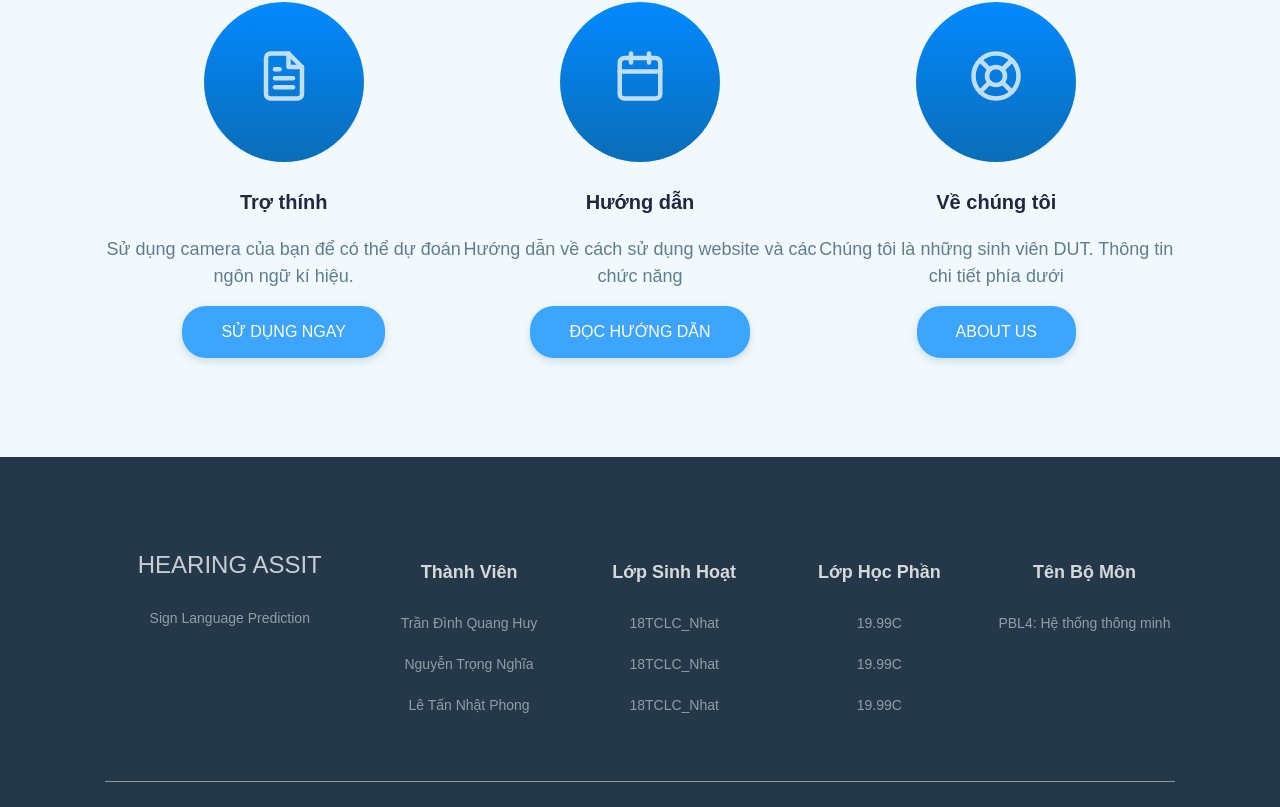
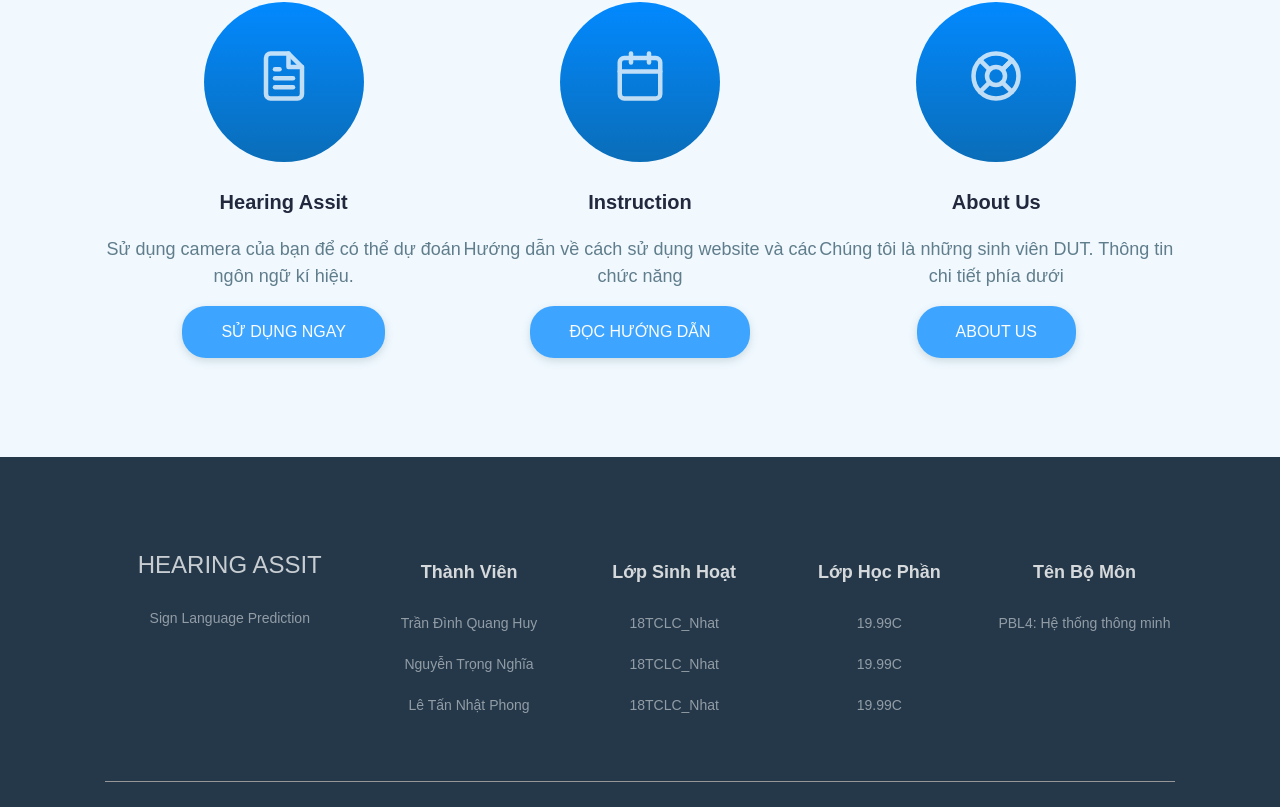
Before and after one commit to qhuy4919/Sign-language-prediction, a React (Create React App) app in the folder sl-frontend/: page / in a window 1280 px wide. Shown: the part 760-1567 px from the top of the page. Built offline with nearby package versions, Linux system fonts and the light colour scheme; the HTML template or start-up script is replaced by a standard one.

Commit message:
Sửa lỗi font chữ (tiếng việt sang tiếng anh)

```diff
--- a/sl-frontend/src/Header-Footer/main.jsx
+++ b/sl-frontend/src/Header-Footer/main.jsx
@@ -45,7 +45,7 @@ class Main extends React.Component {
                                                 </a>
                                             </div>
                                             <div class="feature-text">
-                                                <h2>Trợ thính</h2>
+                                                <h2>Hearing Assit</h2>
                                                 <p>
                                                     Sử dụng camera của bạn để có thể dự đoán ngôn ngữ kí
                                                     hiệu.
@@ -66,7 +66,7 @@ class Main extends React.Component {
                                                 </a>
                                             </div>
                                             <div class="feature-text">
-                                                <h2>Hướng dẫn</h2>
+                                                <h2>Instruction</h2>
                                                 <p>
                                                     Hướng dẫn về cách sử dụng website và các chức năng
                                                 </p>
@@ -86,7 +86,7 @@ class Main extends React.Component {
                                                 </a>
                                             </div>
                                             <div class="feature-text">
-                                                <h2>Về chúng tôi</h2>
+                                                <h2>About Us</h2>
                                                 <p>
                                                     Chúng tôi là những sinh viên DUT. Thông tin chi tiết
                                                     phía dưới
```
